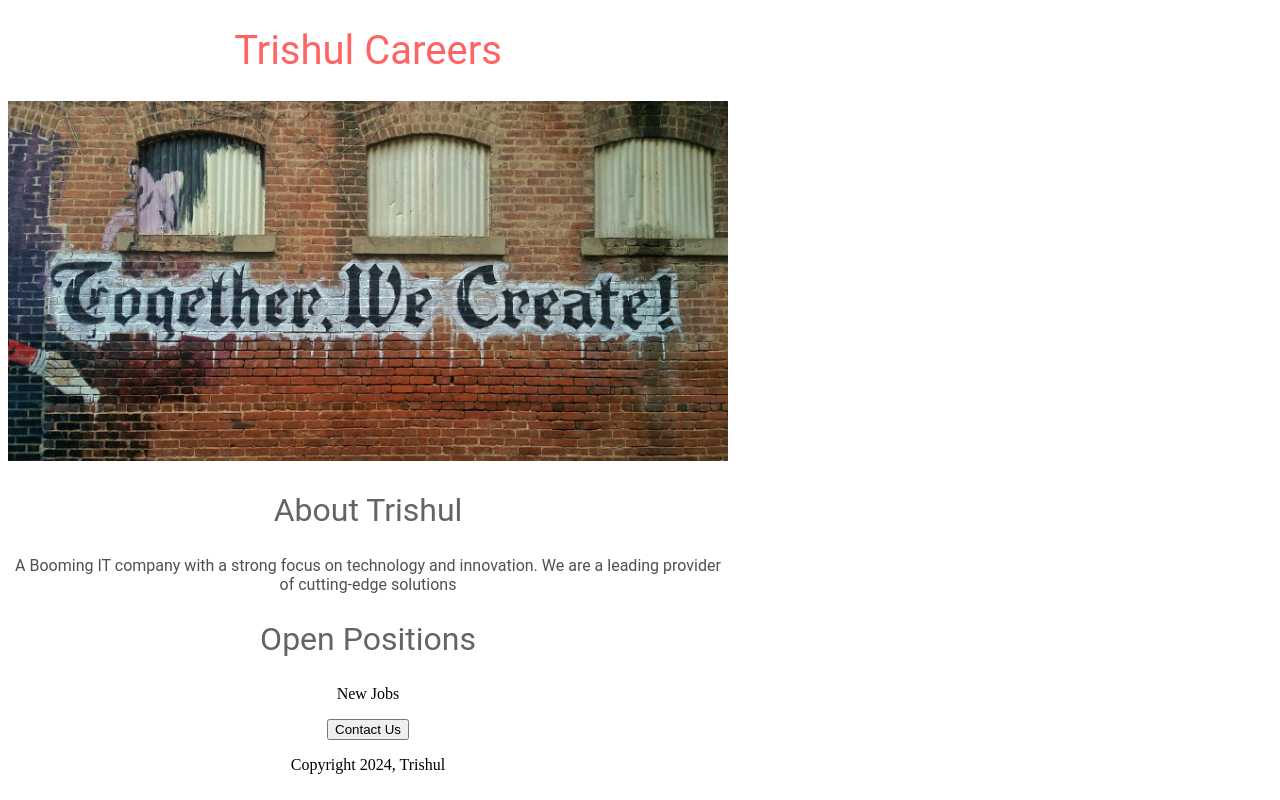
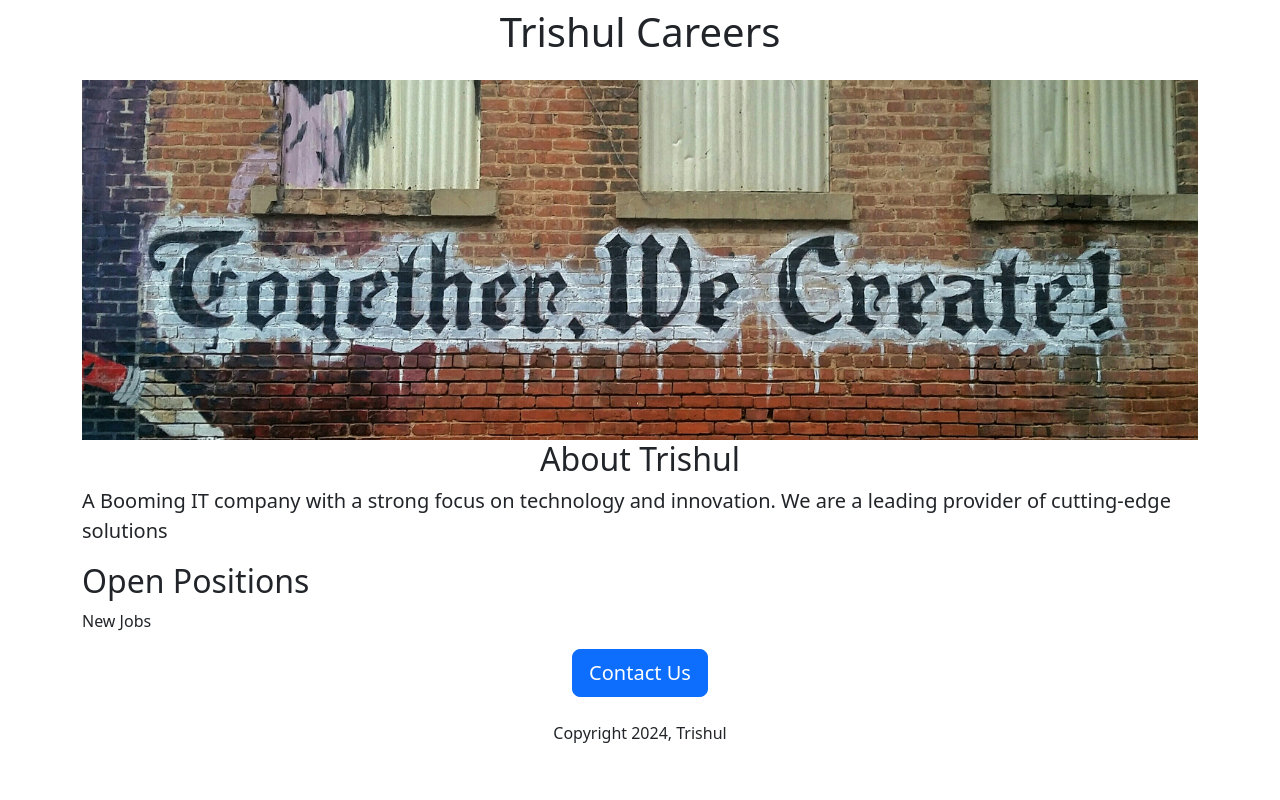
Before and after one commit to eshanpandey/Careers-website-v2, a Flask app: page / in a window 1280 px wide. Run offline with Flask 3, Linux system fonts and the light colour scheme.

Commit message:
Added Bootstrap

```diff
--- a/templates/home.html
+++ b/templates/home.html
@@ -1,55 +1,31 @@
 <!DOCTYPE html>
   <html>
     <head>
+
       <title>Trishul Careers</title>
+      <meta charset="utf-8">
+      <meta name="viewport" content="width=device-width, initial-scale=1">
+      <link href="https://cdn.jsdelivr.net/npm/bootstrap@5.3.3/dist/css/bootstrap.min.css" rel="stylesheet" integrity="sha384-QWTKZyjpPEjISv5WaRU9OFeRpok6YctnYmDr5pNlyT2bRjXh0JMhjY6hW+ALEwIH" crossorigin="anonymous">
       <style>
-        h1 {
-            font-size: 40px;
-           font-family: 'Roboto', sans-serif !important;
-            font-weight: normal;
-            color: rgb(255,100,100);
-            text-align: center;
-        }
-
         #banner{
+          height: 360px;
           width: 100%;
-          height: 360px;
           object-fit: cover;
         }
-        h2 {
-            font-family: 'Roboto', sans-serif !important;
-            font-size: 32px;
-            font-weight: normal;
-            color: rgb(100,100,100);
-            text-align: center;
-        }
-        p{
-
-
-        }
-        #container{
-          max-width: 720px;
-          margin:0, auto, 0, auto;
-          text-align:center;
-        }
-        .bodytext{
-          font-family: 'Roboto', sans-serif !important;
-           color: rgb(80,80,80);
-        }
-
-
       </style>
     </head>
     <body>
-      <div id="container" >
-      <h1>Trishul Careers</h1>
-       <img id=banner src="static/Banner.jpg" >
-      <h2>About Trishul</h2>
-      <p class ="bodytext">A Booming IT company with a strong focus on technology and innovation. We are a leading provider of cutting-edge solutions</p>
+      <div class="container" >
+      <h1 class="text-center mt-2 mb-4">Trishul Careers</h1>
+       <img class="img-fluid" id="banner" src="static/Banner.jpg" >
+      <h2  class="text-center">About Trishul</h2>
+      <p class="lead">A Booming IT company with a strong focus on technology and innovation. We are a leading provider of cutting-edge solutions</p>
       <h2>Open Positions</h2>
       <p>New Jobs</p>
-      <button>Contact Us</button>
-        <p>Copyright 2024, Trishul</p>
+        <div class="text-center">
+      <button class= "btn btn-primary btn-lg">Contact Us</button>
+        <p class="mt-4">Copyright 2024, Trishul</p>
+        </div>
         </div>
     </body>
   </html>
```
